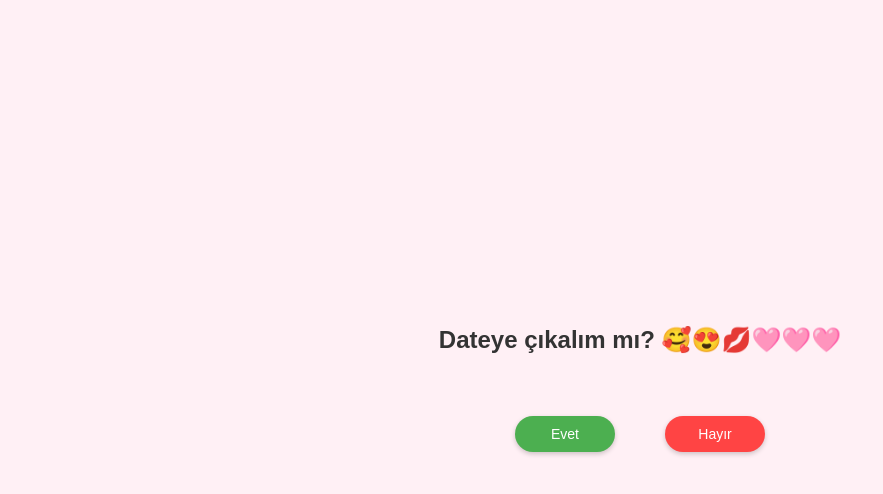
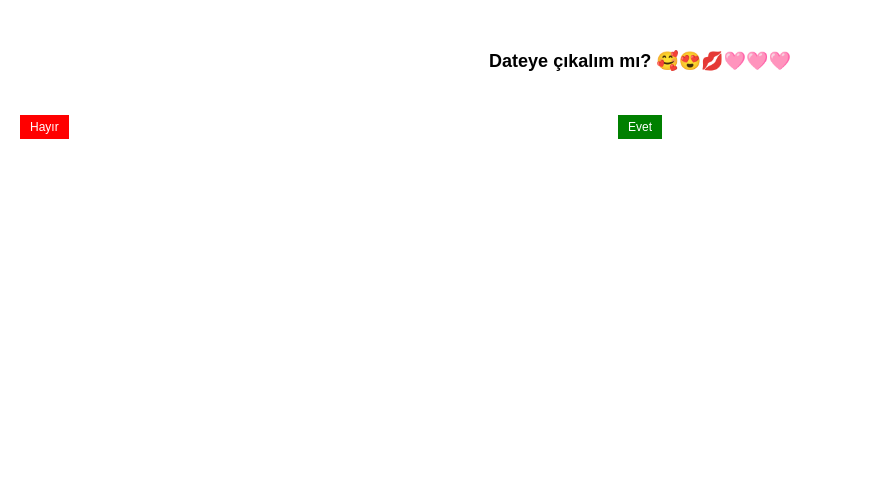
Before and after one commit to Mustiiw/Lovetr, a plain HTML site: page index.html in a window 1280 px wide. Shown: the whole page, without its empty margins (0-883 px from the left). Drawn offline with Linux system fonts and the light colour scheme.

Commit message:
Update index.html

```diff
--- a/index.html
+++ b/index.html
@@ -6,112 +6,67 @@
     <title>Sevgilim İçin 🩷</title>
     <style>
         body {
-            background-color: #fff0f5;
+            background-color: white;
             font-family: Arial, sans-serif;
             text-align: center;
             margin: 0;
-            padding: 0;
-            min-height: 100vh;
-            display: flex;
-            flex-direction: column;
-            justify-content: center;
-            overflow: hidden;
+            padding: 50px 0; /* Üstte ve altta boşluk */
         }
         h1 {
-            font-size: 24px;
-            color: #333;
-            margin: 0 0 40px 0;
-            animation: fadeIn 1s ease-in;
+            font-size: 18px; /* Yazı daha küçük */
+            color: black;
+            margin: 0 0 30px 0; /* Altında simetrik boşluk */
         }
         .button-container {
             display: flex;
             justify-content: center;
             align-items: center;
-            gap: 50px; /* Butonlar arasında boşluk */
+            gap: 20px; /* Butonlar arası simetrik boşluk */
             position: relative;
-            height: 80px;
-        }
-        .btn {
-            padding: 10px 20px;
-            border: none;
-            border-radius: 20px;
-            font-size: 14px;
-            cursor: pointer;
-            transition: all 0.3s ease;
-            width: 100px;
-            box-shadow: 0 2px 5px rgba(0,0,0,0.2);
-            position: relative;
+            height: 50px; /* Daha az yer kaplasın */
         }
         .yes-btn {
-            background-color: #4CAF50;
+            background-color: green;
             color: white;
-        }
-        .yes-btn:hover {
-            background-color: #45a049;
-            transform: scale(1.1);
+            padding: 5px 10px; /* Buton daha küçük */
+            border: none;
+            font-size: 12px; /* Yazı daha küçük */
+            cursor: pointer;
         }
         .no-btn {
-            background-color: #ff4444;
+            background-color: red;
             color: white;
-        }
-        .no-btn:hover {
-            background-color: #cc0000;
-        }
-        @keyframes fadeIn {
-            from { opacity: 0; }
-            to { opacity: 1; }
-        }
-        @keyframes bounce {
-            0%, 20%, 50%, 80%, 100% { transform: translateY(0); }
-            40% { transform: translateY(-20px); }
-            60% { transform: translateY(-10px); }
-        }
-        .thanks {
-            animation: bounce 1s infinite;
+            padding: 5px 10px; /* Buton daha küçük */
+            border: none;
+            font-size: 12px; /* Yazı daha küçük */
+            position: absolute;
+            transition: all 0.15s ease; /* Hızlı ve akıcı hareket */
         }
     </style>
 </head>
 <body>
     <h1>Dateye çıkalım mı? 🥰😍💋🩷🩷🩷</h1>
     <div class="button-container">
-        <button class="btn yes-btn" onclick="showThanks()">Evet</button>
-        <button class="btn no-btn" id="noBtn" onclick="moveNo()">Hayır</button>
+        <button class="yes-btn" onclick="showThanks()">Evet</button>
+        <button class="no-btn" id="noBtn" onmouseover="moveNo()" onclick="moveNo()">Hayır</button>
     </div>
 
     <script>
         const noBtn = document.getElementById('noBtn');
+        noBtn.style.left = '20px'; // Başlangıç pozisyonu
 
         function moveNo() {
-            const maxX = window.innerWidth - noBtn.offsetWidth;
-            const maxY = window.innerHeight - noBtn.offsetHeight;
+            const container = document.querySelector('.button-container');
+            const maxX = container.offsetWidth - noBtn.offsetWidth;
+            const maxY = container.offsetHeight - noBtn.offsetHeight;
             const x = Math.random() * maxX;
             const y = Math.random() * maxY;
-            noBtn.style.position = 'absolute';
             noBtn.style.left = x + 'px';
             noBtn.style.top = y + 'px';
         }
 
         function showThanks() {
-            document.body.innerHTML = `
-                <h1 class="thanks" style="font-size: 24px; color: #ff69b4;">
-                    Teşekkürleeeerrrr güzelimm 🥰🥰💕
-                </h1>
-            `;
-            for (let i = 0; i < 10; i++) {
-                createHeart();
-            }
-        }
-
-        function createHeart() {
-            const heart = document.createElement('span');
-            heart.innerHTML = '🩷';
-            heart.style.position = 'absolute';
-            heart.style.left = Math.random() * 100 + 'vw';
-            heart.style.top = Math.random() * 100 + 'vh';
-            heart.style.fontSize = Math.random() * 20 + 10 + 'px';
-            heart.style.animation = 'fadeIn 2s ease forwards';
-            document.body.appendChild(heart);
-            setTimeout(() => heart.remove(), 2000);
+            document.body.innerHTML = '<h1 style="font-size: 18px; margin: 50px 0;">Teşekkürleeeerrrr güzelimm 🥰🥰</h1>';
         }
     </script>
 </body>
```
